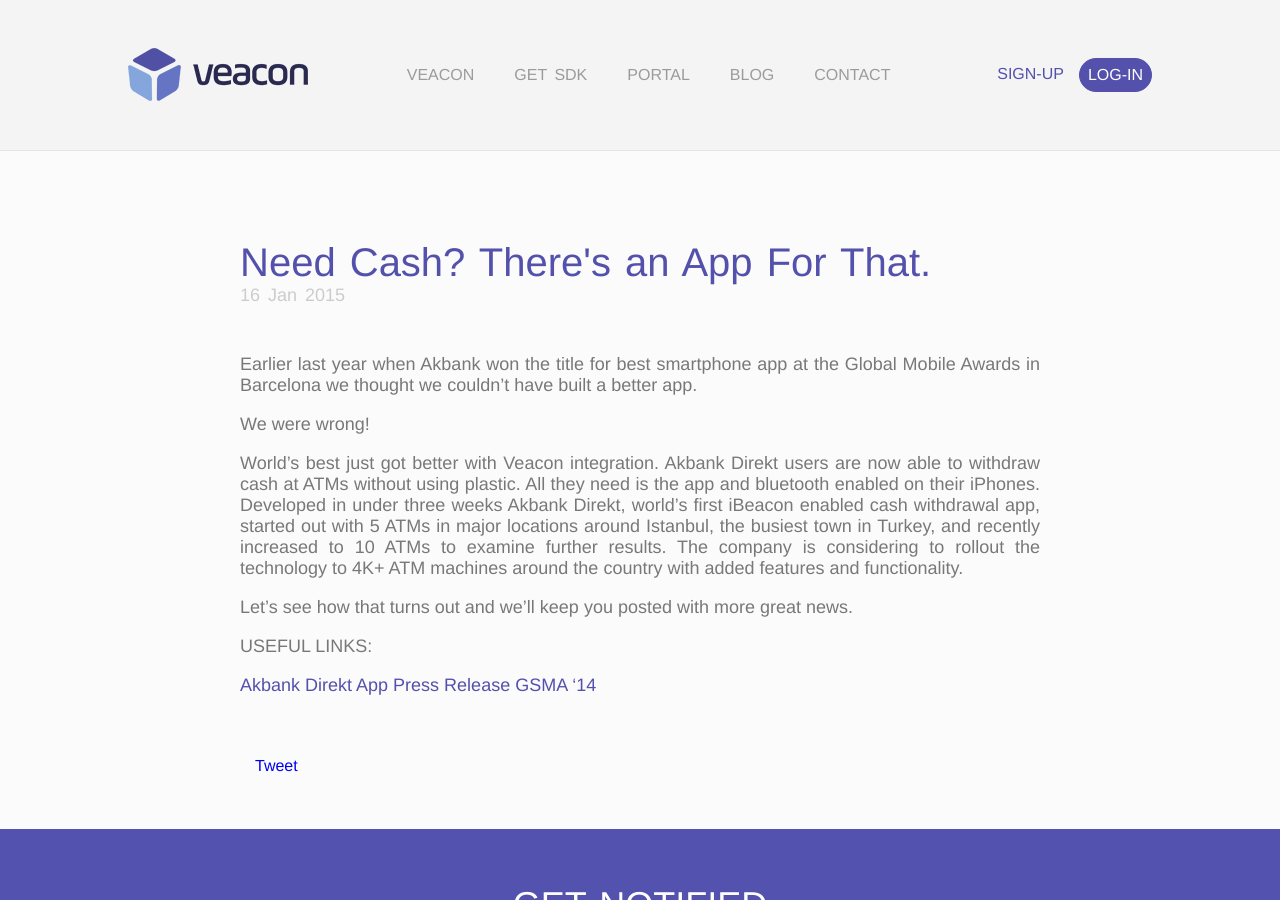
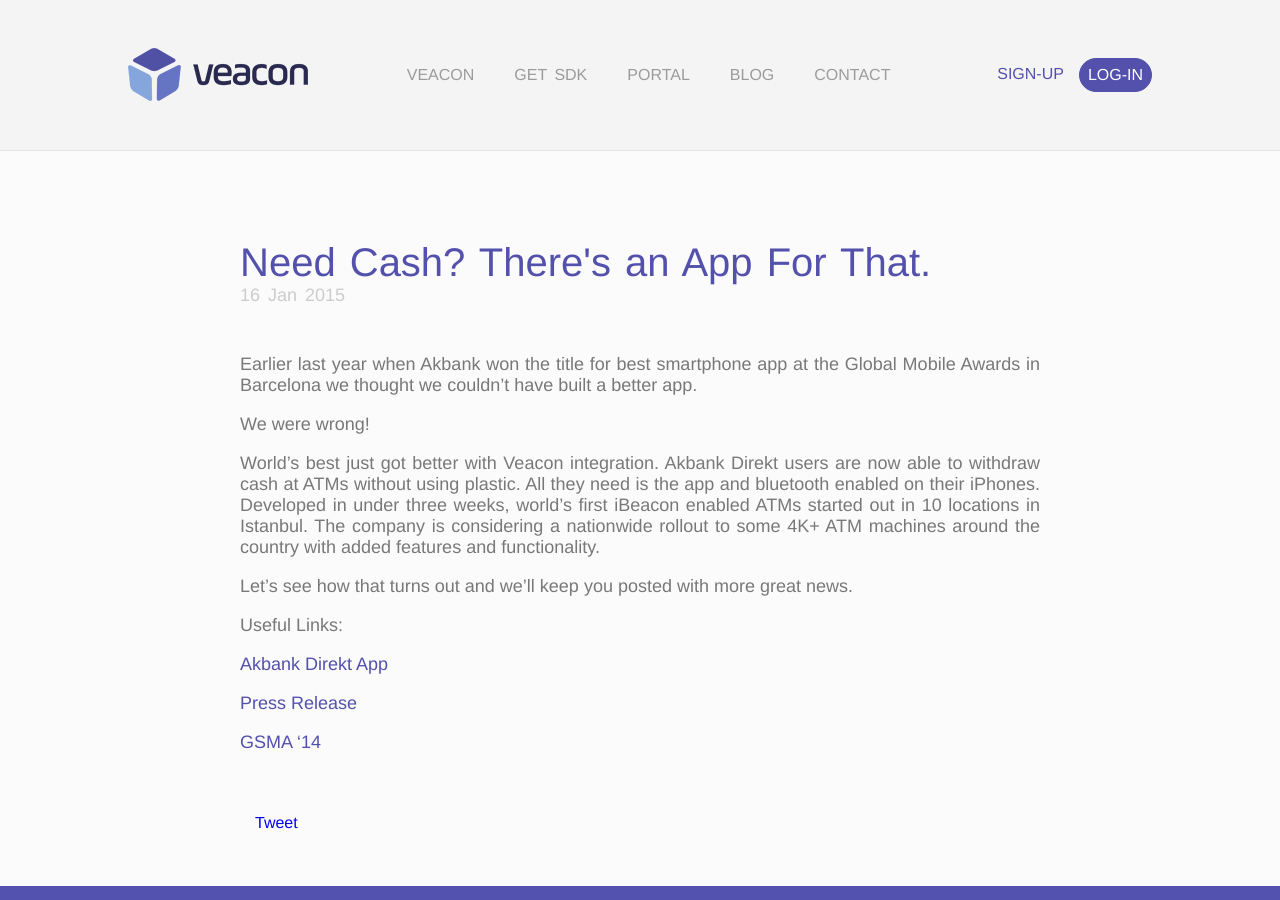
Before and after one commit to Valensas/veacon.com, a Jekyll site: the page built from _posts/2015-01-16-Akbank-iBeacon.md, in a window 1280 px wide and 900 px high. Built offline with Jekyll 4.4.1, drawn with Linux system fonts in a browser that asks for light colours; comment, search, counter and statistics services are not loaded.

Commit message:
Update 2015-01-16-Akbank-iBeacon.md

```diff
--- a/_posts/2015-01-16-Akbank-iBeacon.md
+++ b/_posts/2015-01-16-Akbank-iBeacon.md
@@ -6,12 +6,14 @@
 
 We were wrong!
 
-World's best just got better with Veacon integration. Akbank Direkt users are now able to withdraw cash at ATMs without using plastic. All they need is the app and bluetooth enabled on their iPhones. Developed in under three weeks Akbank Direkt, world's first iBeacon enabled cash withdrawal app, started out with 5 ATMs in major locations around Istanbul, the busiest town in Turkey, and recently increased to 10 ATMs to examine further results. The company is considering to rollout the technology to 4K+ ATM machines around the country with added features and functionality.
+World's best just got better with Veacon integration. Akbank Direkt users are now able to withdraw cash at ATMs without using plastic. All they need is the app and bluetooth enabled on their iPhones. Developed in under three weeks, world's first iBeacon enabled ATMs started out in 10 locations in Istanbul. The company is considering a  nationwide rollout to some 4K+ ATM machines around the country with added features and functionality.
 
 Let's see how that turns out and we'll keep you posted with more great news.
 
-USEFUL LINKS:
+Useful Links:
 
 [Akbank Direkt App](http://appstore.com/akbankdirekt){:target="_blank"}
+
 [Press Release](http://press.valensas.com/94086-need-cash-there-s-an-app-for-that){:target="_blank"}
+
 [GSMA '14](http://www.gsma.com/newsroom/press-release/gsma-winners-2014-global-mobile-awards/){:target="_blank"}
```
